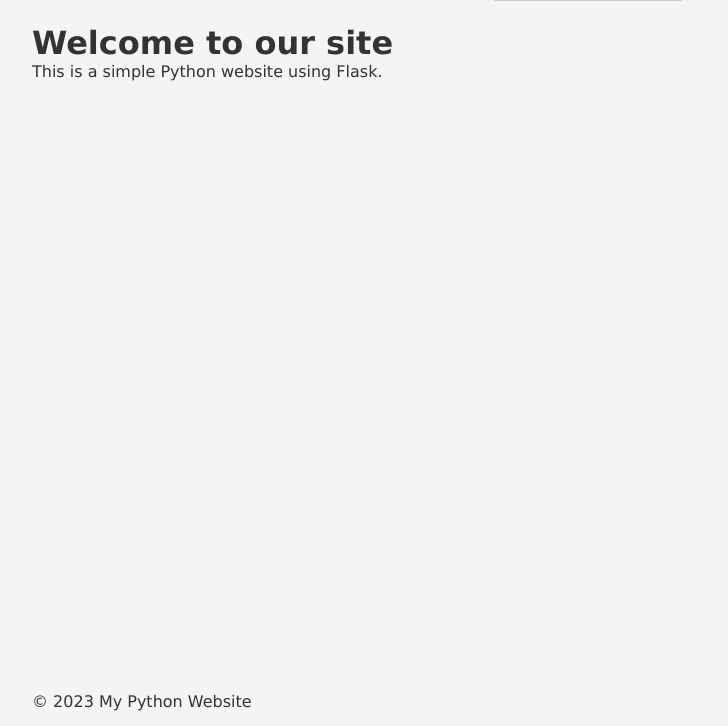
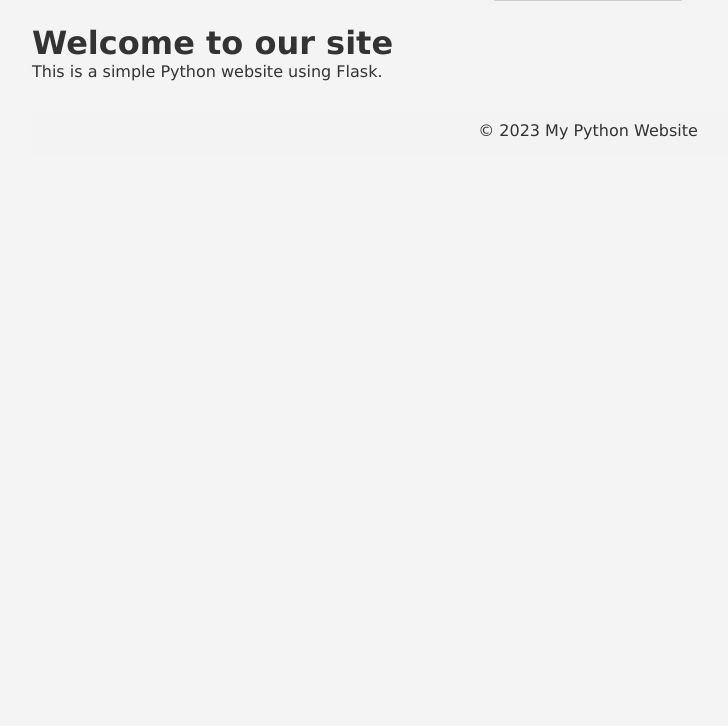
Before and after one commit to tnjensen/site-frozen-flask, a Flask app: page / in a window 1280 px wide. Shown: the part 74-800 px from the top of the page, without its empty margins (52-780 px from the left). Run offline with Flask 3, Linux system fonts and the light colour scheme.

Commit message:
Edited css

```diff
--- a/static/styles/style.css
+++ b/static/styles/style.css
@@ -37,9 +37,7 @@ a:hover{
 }
 footer{
     height: 50px;
-    position: absolute;
-    bottom: 0;
-    background-color: f3f3f3;
+    background-color: #f3f3f3;
     display: flex;
     justify-content: center;
     align-items: center;
```
